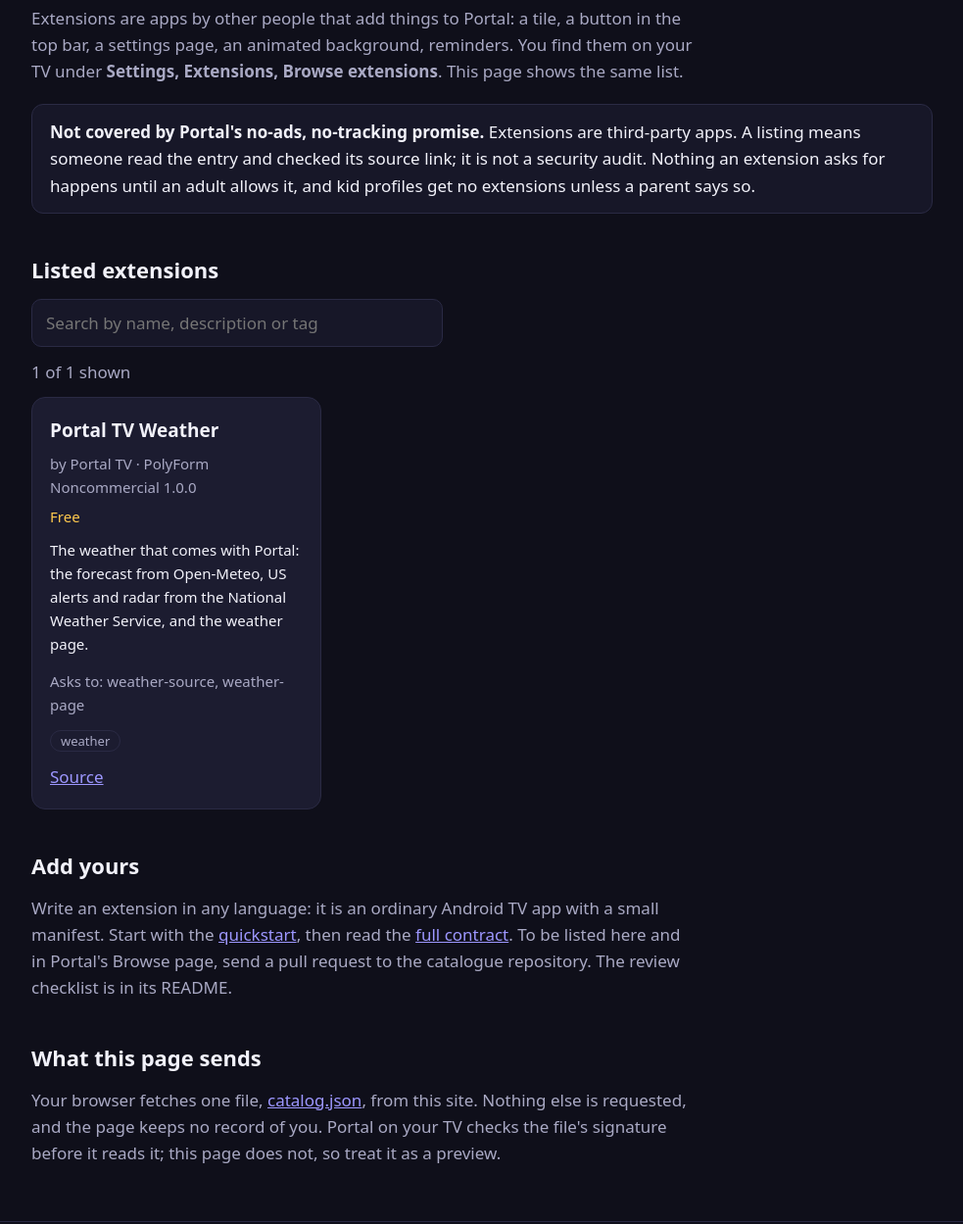
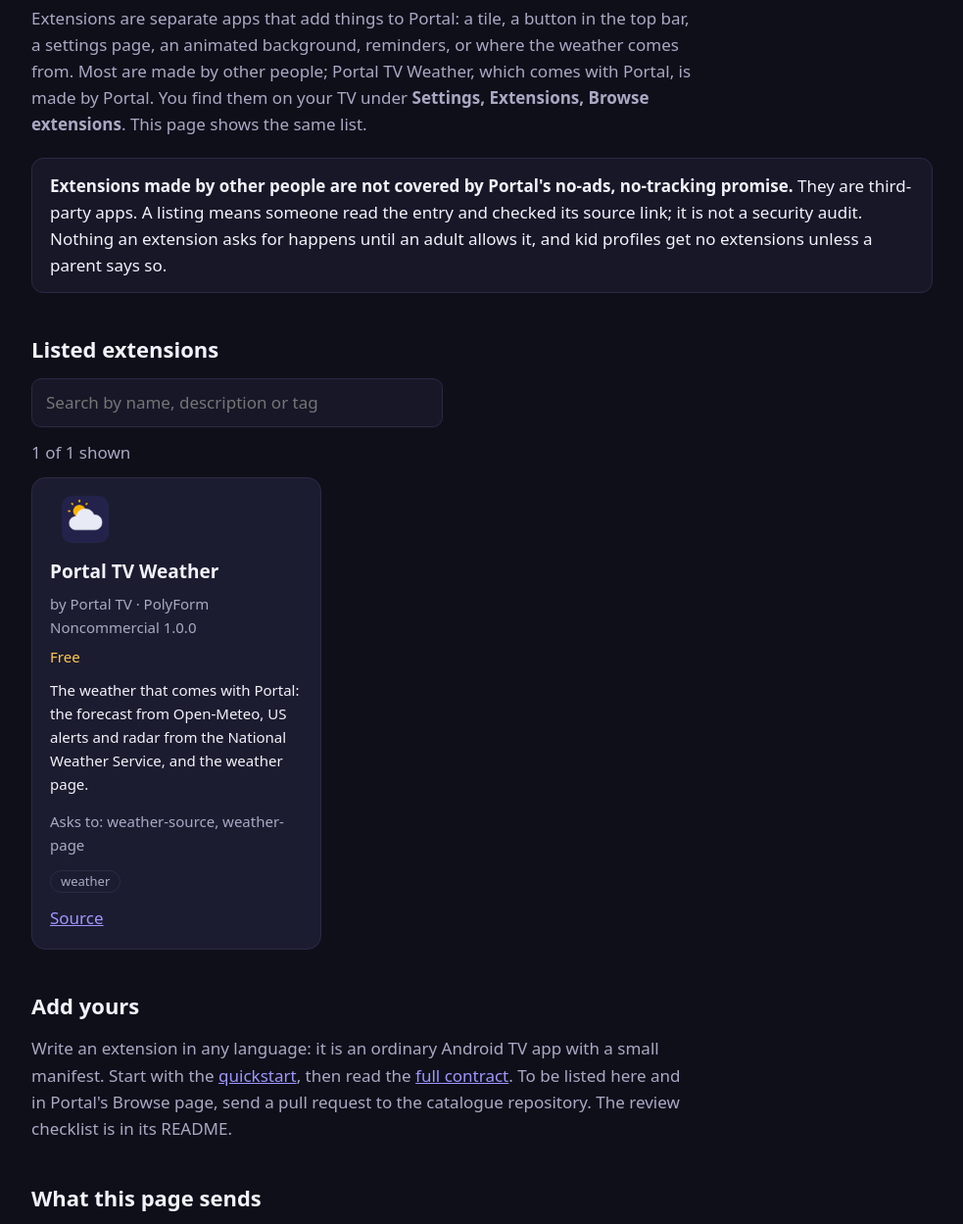
Before and after one commit to plecos/portaltv, a plain HTML site: page site/extensions/index.html in a window 1280 px wide. Shown: the part 162-1411 px from the top of the page at 98% size, without its empty margins (148-1131 px from the left). Drawn offline with Linux system fonts and the light colour scheme.

Commit message:
Site: where the weather comes from, the PIN, and Portal TV Weather in the extensions list
The home page says the weather comes from Portal TV Weather (made by Portal, replaceable), notes what it asks about, and that an adult profile need not re-enter the PIN for a few minutes. The extensions page no longer says every extension is by other people, says only those made by others are outside the promise, and shows a listing's small picture from this site.

Co-Authored-By: Claude Sonnet 5.5 <noreply@anthropic.com>

```diff
--- a/site/extensions/index.html
+++ b/site/extensions/index.html
@@ -4,7 +4,7 @@
 <meta charset="utf-8">
 <meta name="viewport" content="width=device-width, initial-scale=1">
 <title>Portal extensions</title>
-<meta name="description" content="Extensions are apps by other people that add tiles, buttons, backgrounds and reminders to Portal. Browse the list here, or on your TV under Settings, Extensions.">
+<meta name="description" content="Extensions are apps that add tiles, buttons, backgrounds, reminders and the weather to Portal, most made by other people. Browse the list here, or on your TV under Settings, Extensions.">
 <meta name="color-scheme" content="dark">
 <meta name="theme-color" content="#0f0f1a">
 <link rel="canonical" href="https://getportaltv.net/extensions/">
@@ -37,8 +37,8 @@
 <header><div class="wrap"><a href="../">Portal</a> &nbsp;/&nbsp; Extensions</div></header>
 <main class="wrap">
   <h1>Extensions</h1>
-  <p class="lead">Extensions are apps by other people that add things to Portal: a tile, a button in the top bar, a settings page, an animated background, reminders. You find them on your TV under <strong>Settings, Extensions, Browse extensions</strong>. This page shows the same list.</p>
-  <div class="note"><strong>Not covered by Portal's no-ads, no-tracking promise.</strong> Extensions are third-party apps. A listing means someone read the entry and checked its source link; it is not a security audit. Nothing an extension asks for happens until an adult allows it, and kid profiles get no extensions unless a parent says so.</div>
+  <p class="lead">Extensions are separate apps that add things to Portal: a tile, a button in the top bar, a settings page, an animated background, reminders, or where the weather comes from. Most are made by other people; Portal TV Weather, which comes with Portal, is made by Portal. You find them on your TV under <strong>Settings, Extensions, Browse extensions</strong>. This page shows the same list.</p>
+  <div class="note"><strong>Extensions made by other people are not covered by Portal's no-ads, no-tracking promise.</strong> They are third-party apps. A listing means someone read the entry and checked its source link; it is not a security audit. Nothing an extension asks for happens until an adult allows it, and kid profiles get no extensions unless a parent says so.</div>
 
   <h2>Listed extensions</h2>
   <input id="q" type="search" placeholder="Search by name, description or tag" aria-label="Search extensions">
@@ -49,7 +49,7 @@
   <p class="lead">Write an extension in any language: it is an ordinary Android TV app with a small manifest. Start with the <a href="https://github.com/plecos/portaltv/blob/main/docs/EXTENSIONS-QUICKSTART.md">quickstart</a>, then read the <a href="https://github.com/plecos/portaltv/blob/main/docs/EXTENSIONS.md">full contract</a>. To be listed here and in Portal's Browse page, send a pull request to the catalogue repository. The review checklist is in its README.</p>
 
   <h2>What this page sends</h2>
-  <p class="lead">Your browser fetches one file, <a href="catalog.json">catalog.json</a>, from this site. Nothing else is requested, and the page keeps no record of you. Portal on your TV checks the file's signature before it reads it; this page does not, so treat it as a preview.</p>
+  <p class="lead">Your browser fetches one file, <a href="catalog.json">catalog.json</a>, and the small pictures it names, all from this site. Nothing else is requested, and the page keeps no record of you. Portal on your TV checks the file's signature before it reads it; this page does not, so treat it as a preview.</p>
 </main>
 <footer><div class="wrap"><a href="../">Back to Portal</a></div></footer>
 <script>
@@ -60,6 +60,12 @@
   function safeLink(u) { try { var x = new URL(u); return x.protocol === 'https:' ? x.href : null; } catch (e) { return null; } }
   function card(x) {
     var c = el('div', 'card');
+    // A listing's small picture is a file next to catalog.json (icons/name.png), never an address on someone else's server.
+    if (typeof x.icon === 'string' && /^icons\/[A-Za-z0-9._-]+\.png$/.test(x.icon)) {
+      var pic = el('img'); pic.src = x.icon; pic.alt = ''; pic.width = 48; pic.height = 48;
+      pic.style.cssText = 'float:right;border-radius:10px;margin:0 0 8px 12px';
+      c.appendChild(pic);
+    }
     c.appendChild(el('h3', '', x.name));
     c.appendChild(el('div', 'by', 'by ' + x.author + (x.license ? ' · ' + x.license : '')));
     c.appendChild(el('div', 'price', x.price || (x.distribution === 'play' ? 'On Google Play' : 'Free')));
```
Also changed, not shown: site/index.html (+5 -5 lines).
